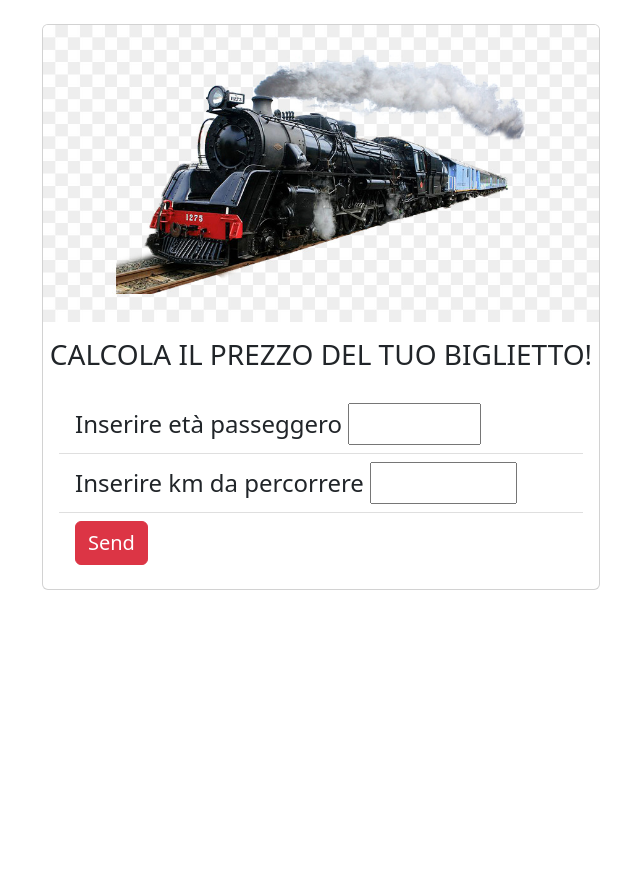
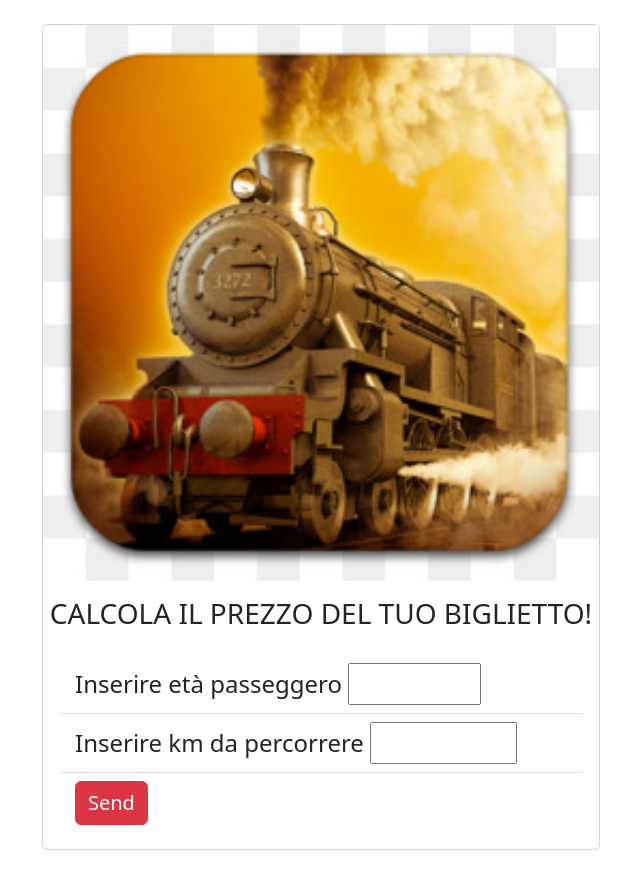
Before and after one commit to Samuele-Benato/js-biglietto-treno-form, a plain HTML site: page index.html in a window 1280 px wide. Shown: the whole page, without its empty margins (319-959 px from the left). Before the commit the page ends 800 px from the top, so only its background shows below. Drawn offline with nearby package versions, Linux system fonts and the light colour scheme.

Commit message:
add golden train

```diff
--- a/index.html
+++ b/index.html
@@ -40,7 +40,7 @@
   <body>
     <div class="container">
       <div class="card w-50 my-4 mx-auto">
-        <img src="./img/treno.jpg" class="card-img-top" alt="..." />
+        <img src="./img/GOLDEN.jpg" class="card-img-top" alt="..." />
         <h5 class="card-title text-center pt-3 fs-3">
           CALCOLA IL PREZZO DEL TUO BIGLIETTO!
         </h5>
```
Also changed, not shown: img/GOLDEN.jpg (added), img/treno.jpg (deleted).
